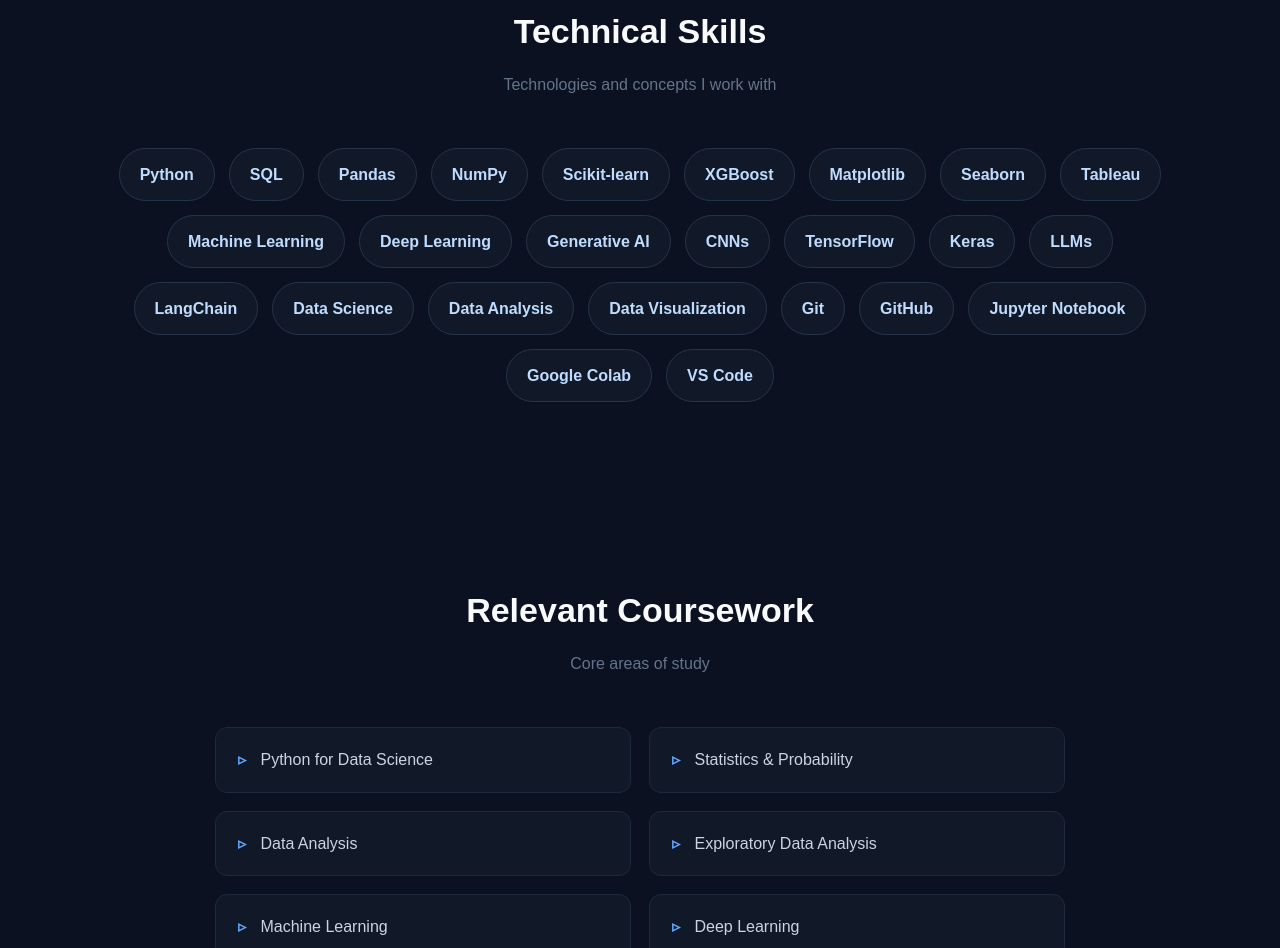
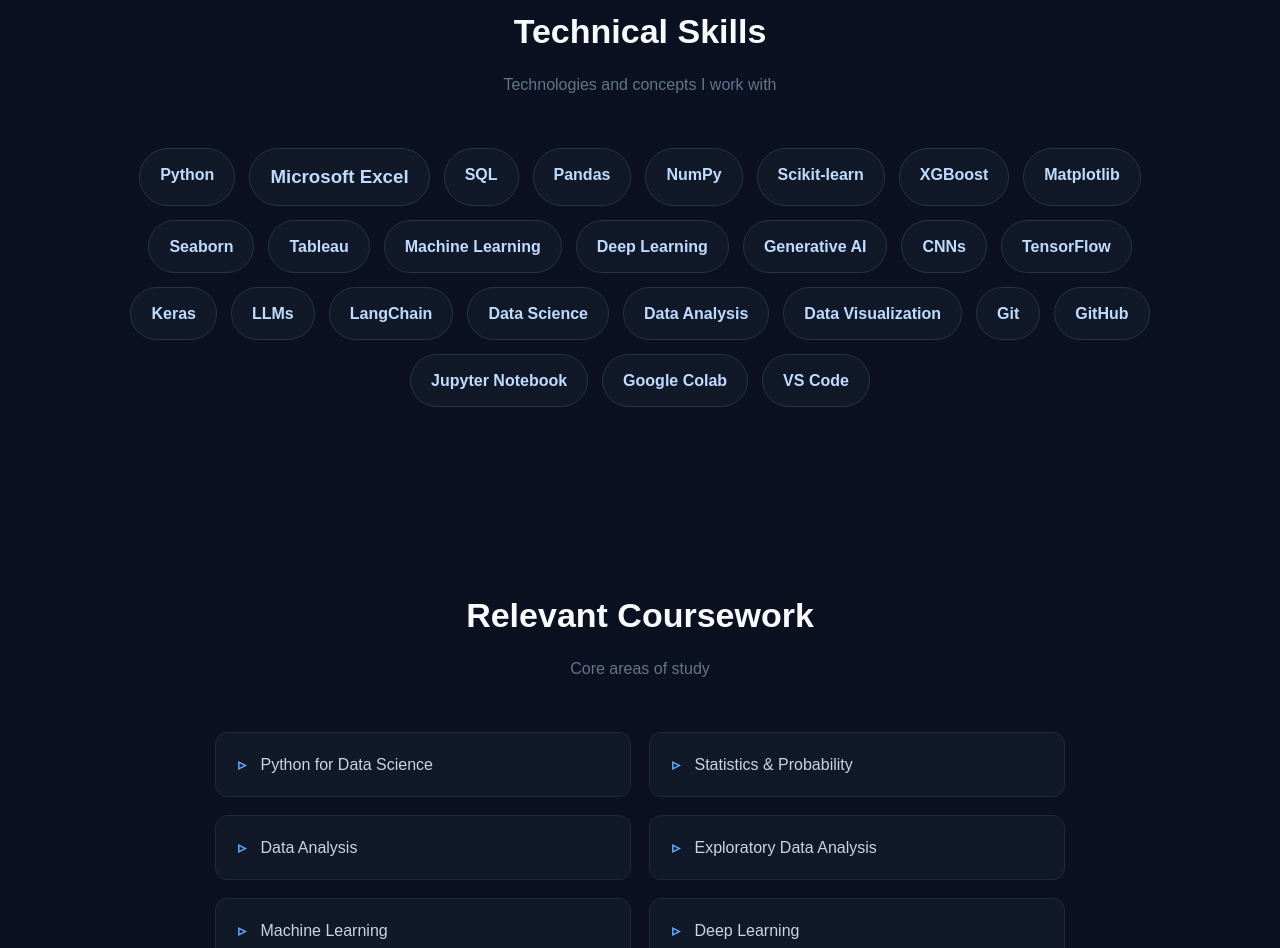
Before and after one commit to Rayalasirisha/Rayala-sirisha, a plain HTML site: page index.html in a window 1280 px wide. Shown: the part 1499-2447 px from the top of the page. Drawn offline with Linux system fonts and the light colour scheme.

Commit message:
Update index.html

```diff
--- a/index.html
+++ b/index.html
@@ -563,6 +563,9 @@
     <div class="skills">
 
         <span class="skill">Python</span>
+        <div class="skill">
+    <h3>Microsoft Excel</h3>
+</div>
         <span class="skill">SQL</span>
 
         <span class="skill">Pandas</span>
```
